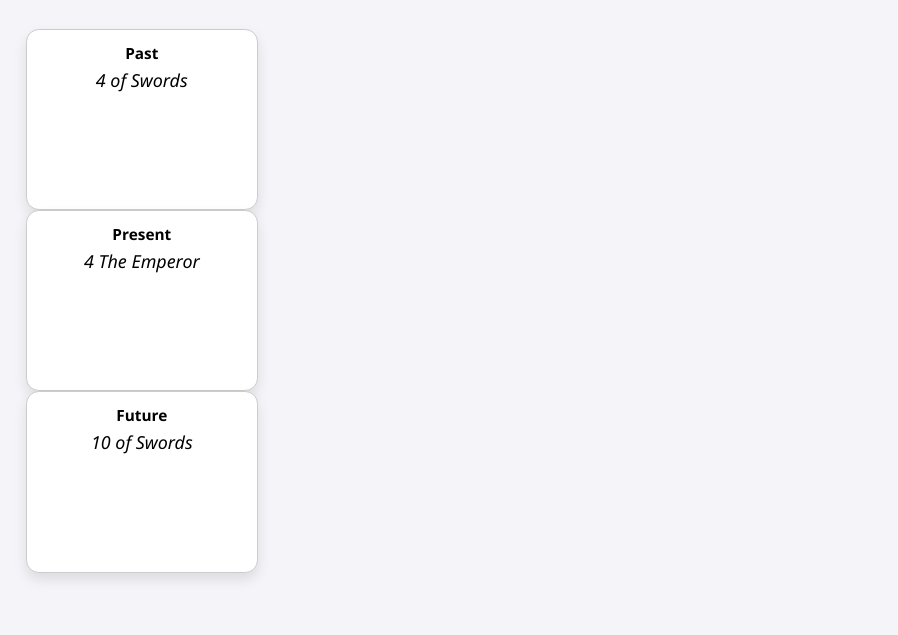
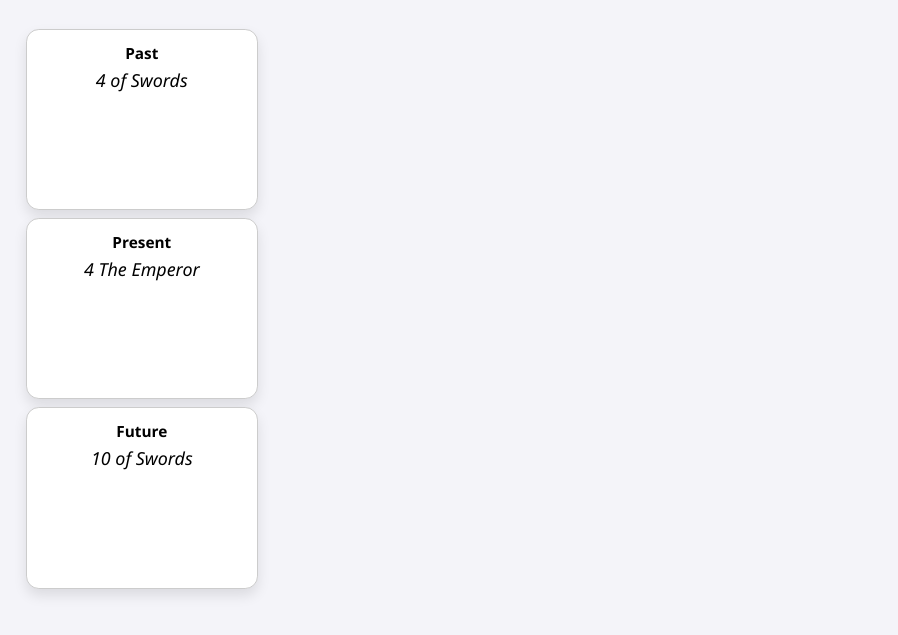
Before and after one commit to blissonature/Tarot, a plain HTML site: page index.html in a window 1280 px wide. Both pictures are taken after a click on the button "Draw Spread". Shown: the part 147-782 px from the top of the page, without its empty margins (0-898 px from the left). Drawn offline with Linux system fonts and the light colour scheme.

Commit message:
not there yet

```diff
--- a/style.css
+++ b/style.css
@@ -146,3 +146,14 @@ body {
 .celtic-cross {
   margin: 0 auto;
 }
+
+/* Extra vertical space between Celtic Cross rows */
+.celtic-cross {
+  row-gap: 4vh;
+}
+
+/* Add vertical margin to all cards to assist centering and spacing */
+.card {
+  margin-top: 1vh;
+  margin-bottom: 1vh;
+}
```
